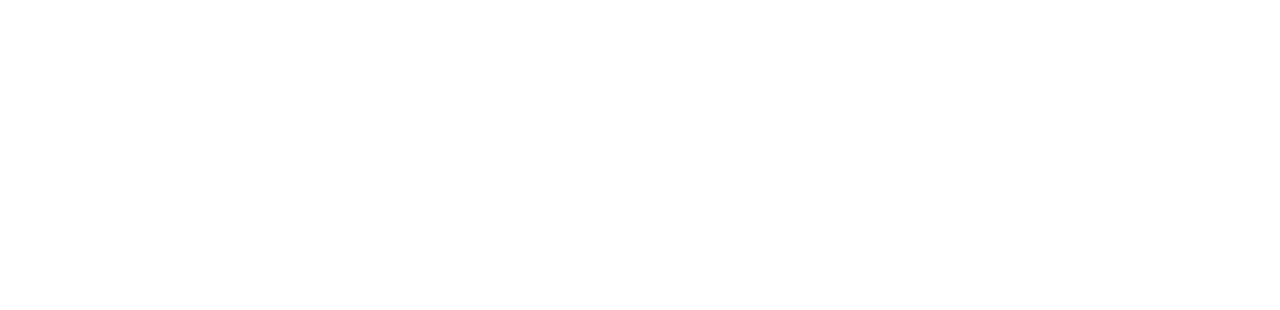
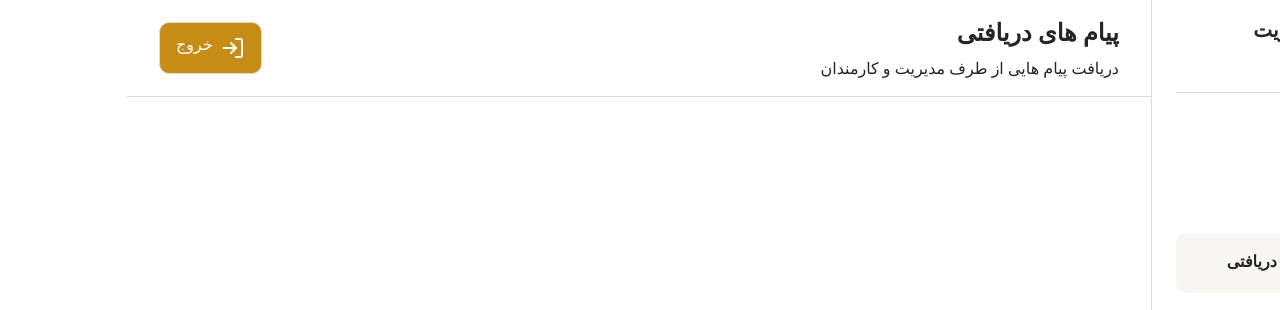
Before and after one commit to amirhoprogrammer/admin-panel, a Next.js app: page /contact-messages in a window 1280 px wide. Before the commit this address had no page. Shown: the top 310 px of the page. Built offline with nearby package versions, Linux system fonts and the light colour scheme.

Commit message:
edit in structure of dashbord

```diff
--- a/src/app/(auth)/login/page.tsx
+++ /dev/null
@@ -1,6 +0,0 @@
-import LoginForm from "@/components/auth/LoginForm";
-import React from "react";
-
-export default function Login() {
-  return <LoginForm />;
-}
--- a/src/app/(dashbord)/[slug]/page.tsx
+++ /dev/null
@@ -1,26 +0,0 @@
-import { Suspense } from "react";
-import { notFound } from "next/navigation";
-import DashbordMain from "@/components/Dashbord/DashbordMain";
-import { Dashbordlayouts } from "@/data/dashbord";
-
-export function generateStaticParams() {
-  return Dashbordlayouts.map((item) => ({ slug: item.slug }));
-}
-
-async function Content({ params }: { params: Promise<{ slug: string }> }) {
-  const { slug } = await params;
-  if (!Dashbordlayouts.some((item) => item.slug === slug)) notFound();
-  return <DashbordMain activeSlug={slug} />;
-}
-
-export default function DashbordPage({
-  params,
-}: {
-  params: Promise<{ slug: string }>;
-}) {
-  return (
-    <Suspense fallback={null}>
-      <Content params={params} />
-    </Suspense>
-  );
-}
--- /dev/null
+++ b/src/app/contact-messages/page.tsx
@@ -0,0 +1,15 @@
+import DashbordHeader from "@/components/Dashbord/DashbordHeader";
+import DashbordSection from "@/components/Dashbord/DashbordSection";
+import { DashbordBodyItems } from "@/data/dashbord";
+import React from "react";
+
+export default function ContactMassege() {
+  return (
+    <div className="flex flex-col w-full">
+      <DashbordHeader items={DashbordBodyItems[1]} />
+      <div className="px-4 py-5">
+        {/*<DashbordSection />*/}
+      </div>
+    </div>
+  );
+}
--- a/src/app/layout.tsx
+++ b/src/app/layout.tsx
@@ -2,6 +2,8 @@
 import { Vazirmatn } from "next/font/google";
 import "./globals.css";
 import { iranYekan } from "./fonts";
+import DashbordHeader from "@/components/Dashbord/DashbordHeader";
+import DashbordSidebar from "@/components/Dashbord/DashbordSidebar";
 
 export const metadata: Metadata = {
   title: "پنل ادمین",
@@ -15,7 +17,14 @@
 }) {
   return (
     <html lang="fa" dir="rtl" className={iranYekan.variable}>
-      <body className="font-sans antialiased ">{children}</body>
+      <body className="font-sans antialiased ">
+        <main className="w-full flex">
+          <div className="w-[20%] h-screen">
+            <DashbordSidebar />
+          </div>
+          <div className="w-[80%]">{children}</div>
+        </main>
+      </body>
     </html>
   );
 }
--- a/src/app/(auth)/layout.tsx
+++ b/src/app/login/page.tsx
@@ -1,11 +1,11 @@
-export default function AuthLayout({
-  children,
-}: {
-  children: React.ReactNode;
-}) {
+import LoginForm from "@/components/auth/LoginForm";
+import React from "react";
+
+export default function Login() {
+
   return (
     <main className="flex min-h-screen items-center justify-center bg-background md:bg-secondary-bg px-4">
-      {children}
+      <LoginForm />
     </main>
   );
 }
--- a/src/app/page.tsx
+++ b/src/app/page.tsx
@@ -1,5 +1,12 @@
-import { redirect } from "next/navigation";
+import DashbordHeader from "@/components/Dashbord/DashbordHeader";
+import { DashbordBodyItems } from "@/data/dashbord";
+const page = () => {
+  return (
+    //<div>page</div>
+    <div className="w-full">
+      <DashbordHeader items={DashbordBodyItems[0]} />
+    </div>
+  );
+};
 
-export default function Home() {
-  redirect("/dashboard");
-}
+export default page;
--- a/src/components/Dashbord/DashbordBody.tsx
+++ b/src/components/Dashbord/DashbordBody.tsx
@@ -9,8 +9,8 @@
   return (
     <div className="w-full">
       <DashbordHeader items={current} />
-      <div className="w90 py-5">
-        <DashbordSection />
+      <div className="px-4 py-5">
+        {/*<DashbordSection activeSlug={activeSlug} />*/}
       </div>
     </div>
   );
--- a/src/components/Dashbord/DashbordCard.tsx
+++ b/src/components/Dashbord/DashbordCard.tsx
@@ -65,15 +65,18 @@
       <p className="font-normal text-muted-foreground">{items.phone}</p>
       <p className="font-normal text-muted-foreground">{items.email}</p>
       {/* 75px = 18.75 */}
-      <p className="font-normal text-muted-foreground w-18.75 truncate">
+      <p
+        className="font-normal text-muted-foreground w-18.75 truncate"
+        dir="ltr"
+      >
         {items.message}
       </p>
       <p className="font-normal text-muted-foreground">
         {dates(items.day, items.month, items.year, items.hour, items.minute)}
       </p>
       <button className="bg-delete rounded-lg py-4 px-4 flex gap-2">
-        <Trash className="text-destructive" />
-        <p className="text-destructive font-normal text-base">حذف</p>
+        <Trash className="text-destructive size-4.5 mt-1" />
+        <p className="text-destructive font-semibold text-sm">حذف</p>
       </button>
       <Modal
         isOpen={!!selected}
--- a/src/components/Dashbord/DashbordSection.tsx
+++ b/src/components/Dashbord/DashbordSection.tsx
@@ -48,7 +48,7 @@
         >
           <Search className="size-5" />
         </button>
-        <button className="rounded-lg bg-background border border-border px-2 py-2 flex items-center justify-center gap-2">
+        <button className="rounded-lg bg-background border border-border px-2 py-2 flex items-center justify-center gap-2 cursor-pointer">
           <ArrowDownUp />
           <p className="font-normal">جدید ترین پیام ها</p>
         </button>
--- a/src/components/Dashbord/DashbordSidebar.tsx
+++ b/src/components/Dashbord/DashbordSidebar.tsx
@@ -1,12 +1,20 @@
+"use client";
 import { Dashbordlayouts } from "@/data/dashbord";
 import DashbordLayout from "./DashbordLayout";
+import { usePathname } from "next/navigation";
+import { LayoutDashboard, Mail } from "lucide-react";
+import Link from "next/link";
 
 //interface SidebarProps {
 //  activeId: number;
 //  onSelect: (id: number) => void;
 //}
 
-export default function DashbordSidebar({ activeSlug }: { activeSlug: string }) {
+export default function DashbordSidebar() {
+  const pathname = usePathname();
+  if (pathname == "/login") {
+    return null;
+  }
   return (
     <div className="w90 h-full w-full border-border border-l">
       <div className="border-b border-border p-4 flex flex-col gap-2">
@@ -16,9 +24,43 @@
         </p>
       </div>
       <div className="py-2"></div>
-      {Dashbordlayouts.map((lay, id) => (
-        <DashbordLayout items={lay} isActive={lay.slug === activeSlug} key={id} />
-      ))}
+      {/*{Dashbordlayouts.map((lay, id) => (
+        <DashbordLayout
+          items={lay}
+          isActive={lay.slug === pathname}
+          key={id}
+        />
+      ))}*/}
+      {/* dashbord */}
+      <div className="my-3 flex flex-col gap-2">
+        <p className="text-sm font-normal px-2 text-muted-foreground">
+          نمای کلی
+        </p>
+        <Link
+          href={`/`}
+          className="group flex w-full items-center gap-4 rounded-lg px-4 py-2 bg-background  hover:bg-secondary-bg "
+        >
+          <LayoutDashboard className="size-4 shrink-0 group-hover:text-brand text-foreground " />
+          <p className="pb-1 group-hover:text-foreground font-semibold text-muted-foreground hover:text-foreground">
+            داشبورد
+          </p>
+        </Link>
+      </div>
+      {/* dashbord */}
+      <div className="my-3 flex flex-col gap-2">
+        <p className="text-sm font-normal px-2 text-muted-foreground">
+          درخواست ها
+        </p>
+        <Link
+          href={`/contact-messages`}
+          className="group flex w-full items-center gap-4 rounded-lg p-4 hover:bg-secondary-bg bg-secondary-bg"
+        >
+          <Mail className="size-4 shrink-0 group-hover:text-foreground text-brand" />
+          <p className="pb-1 group-hover:text-foreground font-semibold text-foreground">
+            پیام های دریافتی
+          </p>
+        </Link>
+      </div>
     </div>
   );
 }
--- a/src/data/dashbord.ts
+++ b/src/data/dashbord.ts
@@ -8,7 +8,7 @@
     layoutText: "داشبورد",
   },
   {
-    slug: "messages",
+    slug: "contact-messages",
     layoutTitle: "درخواست ها",
     layoutIcon: Mail,
     layoutText: "پیام های دریافتی",
@@ -21,7 +21,7 @@
     description: "نمای کلی وضعیت و اطلاعات پنل مدیریت آرکات",
   },
   {
-    slug: "messages",
+    slug: "contact-messages",
     title: "پیام های دریافتی",
     description: "دریافت پیام هایی از طرف مدیریت و کارمندان",
   },
@@ -44,7 +44,8 @@
     name: "request",
     phone: "099937575555",
     email: "maminshavandi232@gmail.com",
-    message: "Lorem ipsum dolor sit amet, consectetur adipiscing elit, sed do eiusmod tempor incididunt ut labore et dolore magna aliquas",
+    message:
+      "Lorem ipsum dolor sit amet, consectetur adipiscing elit, sed do eiusmod tempor incididunt ut labore et dolore magna aliquas",
     day: 22,
     month: "مهر",
     year: 1405,
@@ -56,7 +57,8 @@
     name: "number",
     phone: "09126472555",
     email: "maminshavandi1524@gmail.com",
-    message: "Lorem ipsum dolor sit amet, consectetur adipiscing elit, sed do eiusmod tempor incididunt ut labore et dolore magna aliquas",
+    message:
+      "Lorem ipsum dolor sit amet, consectetur adipiscing elit, sed do eiusmod tempor incididunt ut labore et dolore magna aliquas",
     day: 2,
     month: "آبان",
     year: 1405,
@@ -68,7 +70,8 @@
     name: "response",
     phone: "09368791234",
     email: "amir@email.com",
-    message: "Lorem ipsum dolor sit amet, consectetur adipiscing elit, sed do eiusmod tempor incididunt ut labore et dolore magna aliquas",
+    message:
+      "Lorem ipsum dolor sit amet, consectetur adipiscing elit, sed do eiusmod tempor incididunt ut labore et dolore magna aliquas",
     day: 12,
     month: "مهر",
     year: 1405,
```
Also changed, not shown: src/components/Dashbord/DashbordLayout.tsx (+0 -10 lines).
